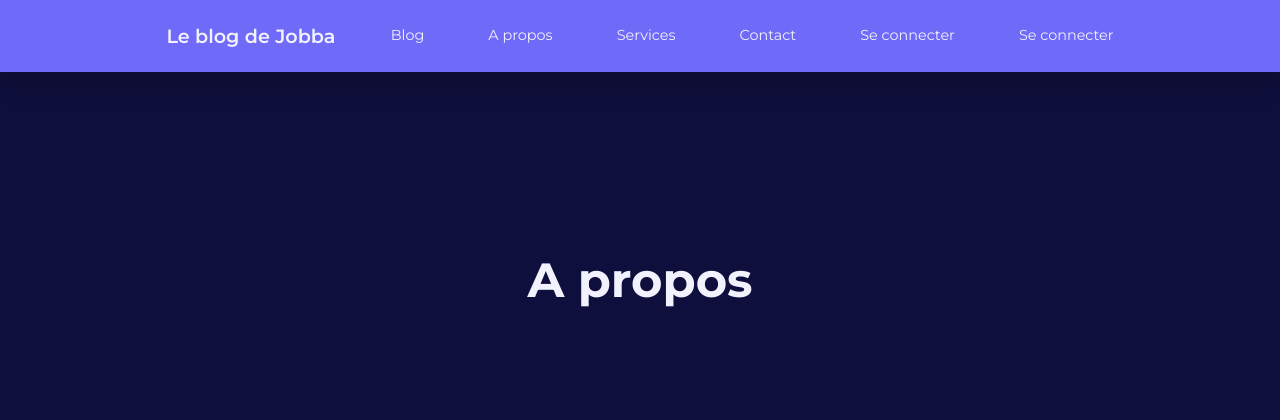
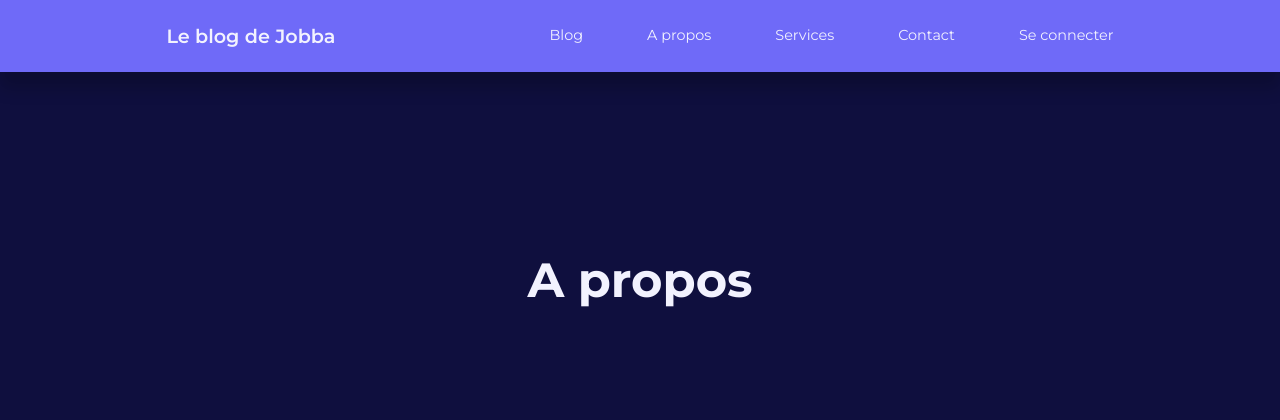
Before and after one commit to elias-cardon/blog, a PHP site: page /blog/about.php in a window 1280 px wide. Shown: the top 420 px of the page. Run offline with PHP 8.4, Linux system fonts and the light colour scheme.

Commit message:
On corrige le lien vers la page de connexion

```diff
--- a/backend/admin/partials/header.php
+++ b/backend/admin/partials/header.php
@@ -50,7 +50,7 @@ if (isset($_SESSION['user-id'])){
                 </ul>
             </li>
             <?php else : ?>
-            <li><a href="<?= ROOT_URL?>signin.html">Se connecter</a></li>
+            <li><a href="<?= ROOT_URL?>signin.php">Se connecter</a></li>
             <?php endif ?>
         </ul>
 
--- a/backend/partials/header.php
+++ b/backend/partials/header.php
@@ -40,7 +40,6 @@ if (isset($_SESSION['user-id'])){
             <li><a href="<?= ROOT_URL?>about.php">A propos</a></li>
             <li><a href="<?= ROOT_URL?>services.php">Services</a></li>
             <li><a href="<?= ROOT_URL?>contact.php">Contact</a></li>
-            <li><a href="<?= ROOT_URL?>signin.php">Se connecter</a></li>
             <?php if (isset($_SESSION['user-id'])) : ?>
                 <li class="nav__profile">
                     <div class="avatar">
@@ -52,7 +51,7 @@ if (isset($_SESSION['user-id'])){
                     </ul>
                 </li>
             <?php else : ?>
-                <li><a href="<?= ROOT_URL?>signin.html">Se connecter</a></li>
+                <li><a href="<?= ROOT_URL?>signin.php">Se connecter</a></li>
             <?php endif ?>
         </ul>
 
```
